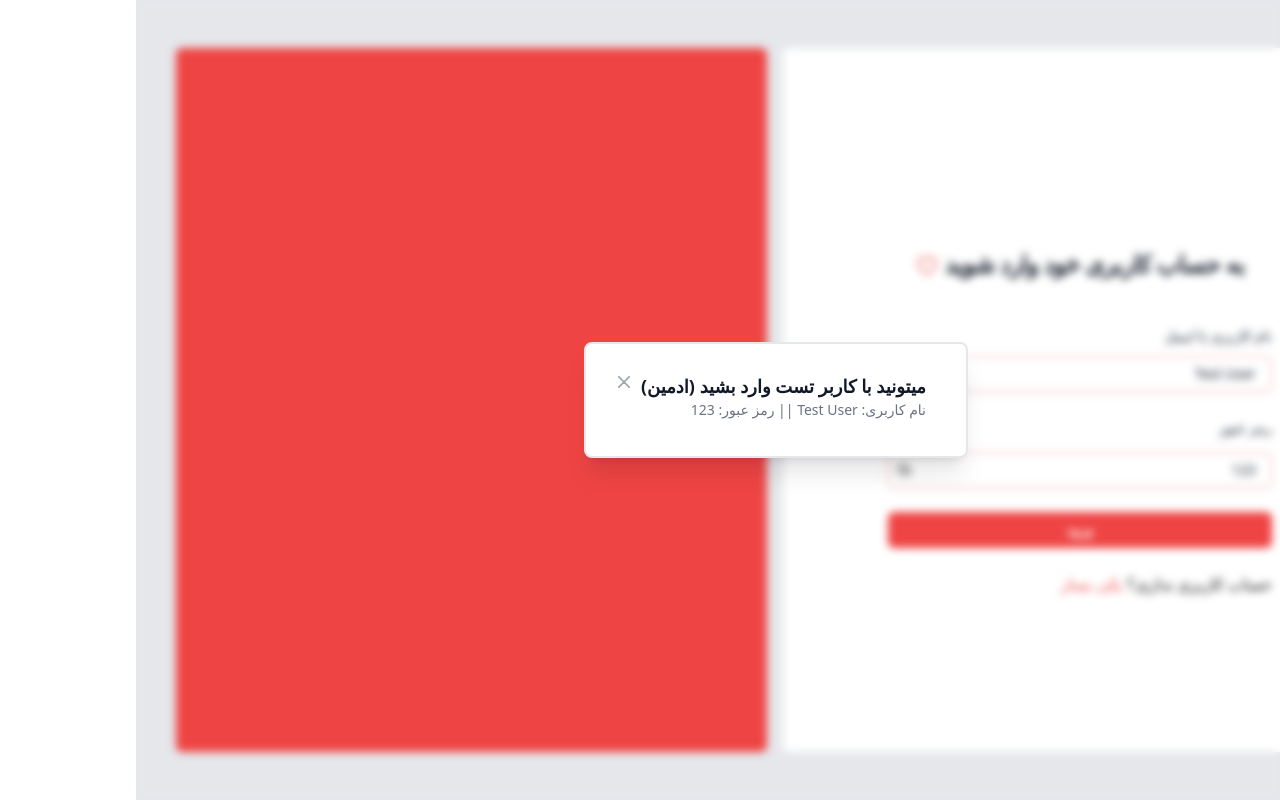
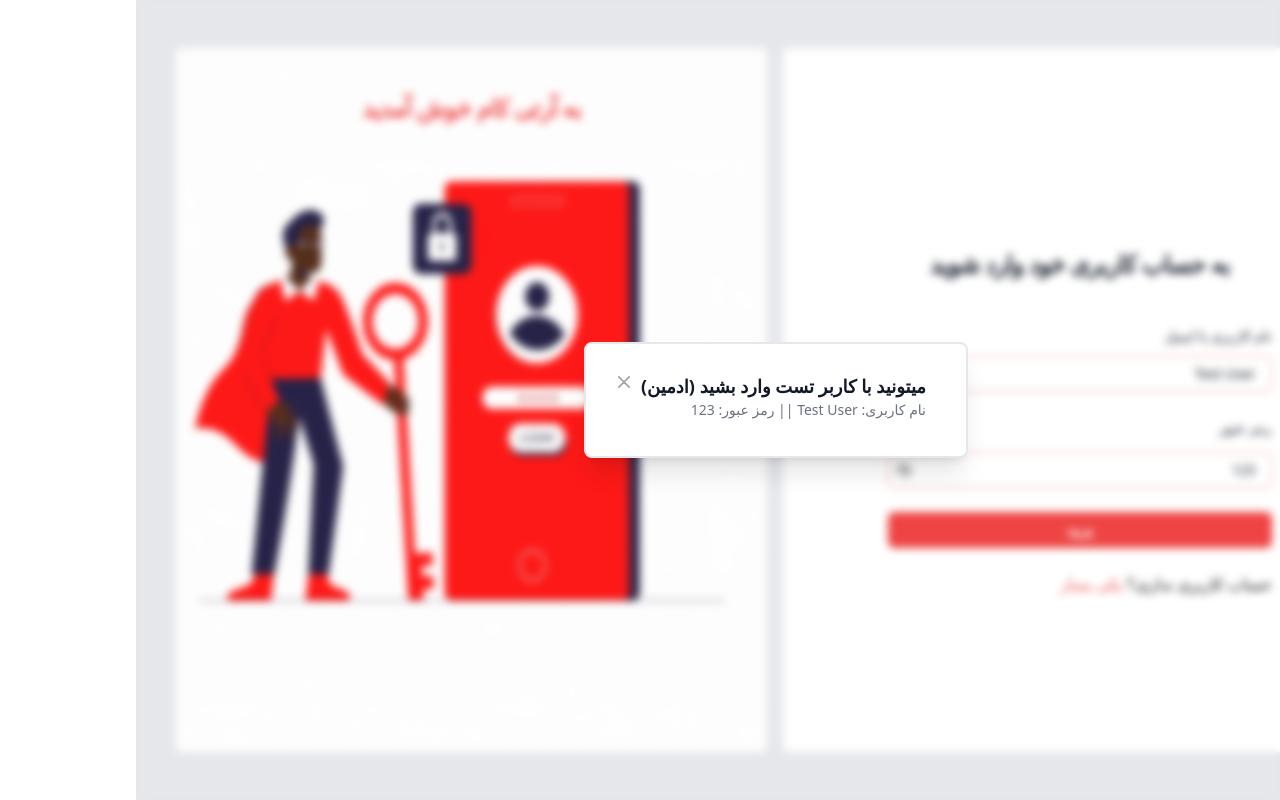
Before and after one commit to ArtinAsadzade/shop_app, a React (Vite) app: page /loginRegister in a window 1280 px wide. Built offline with nearby package versions, Linux system fonts and the light colour scheme; the HTML template or start-up script is replaced by a standard one.

Commit message:
Fix Login page

```diff
--- a/src/pages/Login.jsx
+++ b/src/pages/Login.jsx
@@ -1,9 +1,8 @@
-import { useContext, useState } from "react";
+import { useState } from "react";
 import { useNavigate } from "react-router-dom";
 import YesOrNo from "./../components/YesOrNo";
-import { UserAccContext } from "./../context/UserAccContext";
 import { useEffect } from "react";
-import { EyeIcon, EyeSlashIcon, HeartIcon } from "@heroicons/react/24/outline";
+import { EyeIcon, EyeSlashIcon } from "@heroicons/react/24/outline";
 import { userLogin } from "../Utils";
 
 // JSON.parse(localStorage.getItem("user"))
@@ -67,7 +66,6 @@ export default function Login() {
             <div className="sm:mx-auto sm:w-full sm:max-w-sm">
               <h2 className="text-center my-10 text-2xl font-bold tracking-tight text-gray-900 p-1">
                 به حساب کاربری خود وارد شوید{" "}
-                <HeartIcon className="w-6 inline-block text-red-500" />
               </h2>
               <form className="space-y-6" onSubmit={formSubmitHandler}>
                 <div>
@@ -140,7 +138,18 @@ export default function Login() {
             </div>
           </div>
         </div>
-        <div className="w-1/2 hidden sm:block bg-red-500 rounded-md mx-2"></div>
+        <div className="w-1/2 relative h-full hidden sm:flex rounded-md mx-2">
+          <img
+            src="/Vectors/LoginGif.gif"
+            alt=""
+            className="rounded-md flex-1"
+          />
+          <div className="w-full absolute right-0">
+            <h2 className=" text-center my-10 text-2xl font-bold tracking-tight text-red-500 p-1">
+              به آرتی کام خوش آمدید
+            </h2>
+          </div>
+        </div>
       </div>
     </>
   );
```
